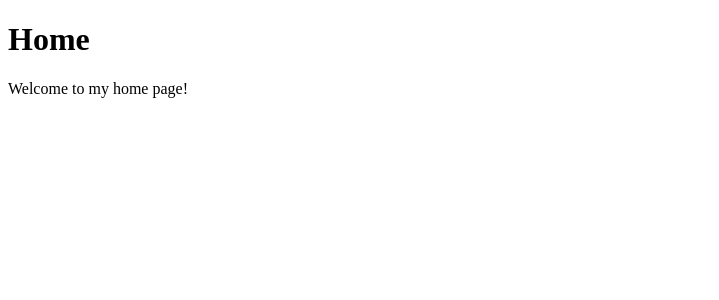
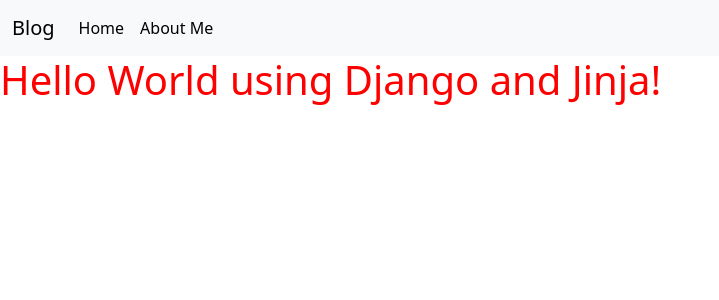
Before and after one commit to LereRentesca/blog-ch58, a Django app: page / in a window 1280 px wide. Shown: the top 300 px of the page, without its empty margins (0-719 px from the left). Run offline with Django 5.2, Linux system fonts and the light colour scheme.

Commit message:
Class #2

```diff
--- a/pages/urls.py
+++ b/pages/urls.py
@@ -1,7 +1,8 @@
 from django.urls import path
-from .views import HomePageView
+from .views import HomePageView, AboutPageView
 
 urlpatterns = [
     path('', HomePageView.as_view(), name="home"),
     path('home/', HomePageView.as_view(), name="homeTwo"),
+    path('about/', AboutPageView.as_view(), name="about"),
 ]
--- a/pages/views.py
+++ b/pages/views.py
@@ -1,5 +1,14 @@
 from django.views.generic import TemplateView
+from django.shortcuts import render
 
 # Create your views here.
+# Class-based views
 class HomePageView(TemplateView):
     template_name = "pages/home.html"
+
+class AboutPageView(TemplateView):
+    template_name = "pages/about.html"
+
+# Function-based views
+# def about_view(request):
+#     return render(request, "pages/about.html")
--- /dev/null
+++ b/static/css/home.css
@@ -0,0 +1,3 @@
+h1{
+    color:red;
+}
--- /dev/null
+++ b/templates/base.html
@@ -0,0 +1,26 @@
+{% load static %}
+<!DOCTYPE html>
+<html lang="en">
+  <head>
+    <meta charset="UTF-8" />
+    <meta name="viewport" content="width=device-width, initial-scale=1.0" />
+    <title>{% block title %}{% endblock title %}</title>
+    <link
+      href="https://cdn.jsdelivr.net/npm/bootstrap@5.3.7/dist/css/bootstrap.min.css"
+      rel="stylesheet"
+      integrity="sha384-LN+7fdVzj6u52u30Kp6M/trliBMCMKTyK833zpbD+pXdCLuTusPj697FH4R/5mcr"
+      crossorigin="anonymous"
+    />
+    {% block css %} {% endblock %}
+  </head>
+  <body>
+    {% include 'navbar.html'  %}
+    <div>{% block content %} {% endblock content %}</div>
+    <script
+      src="https://cdn.jsdelivr.net/npm/bootstrap@5.3.7/dist/js/bootstrap.bundle.min.js"
+      integrity="sha384-ndDqU0Gzau9qJ1lfW4pNLlhNTkCfHzAVBReH9diLvGRem5+R9g2FzA8ZGN954O5Q"
+      crossorigin="anonymous"
+    ></script>
+    {% block js %} {% endblock %}
+  </body>
+</html>
--- /dev/null
+++ b/templates/navbar.html
@@ -0,0 +1,32 @@
+{% load static %}
+<nav class="navbar navbar-expand-lg bg-body-tertiary">
+  <div class="container-fluid">
+    <a class="navbar-brand" href="{% url 'home' %}">Blog</a>
+    <button
+      class="navbar-toggler"
+      type="button"
+      data-bs-toggle="collapse"
+      data-bs-target="#navbarSupportedContent"
+      aria-controls="navbarSupportedContent"
+      aria-expanded="false"
+      aria-label="Toggle navigation"
+    >
+      <span class="navbar-toggler-icon"></span>
+    </button>
+    <div class="collapse navbar-collapse" id="navbarSupportedContent">
+      <ul class="navbar-nav me-auto mb-2 mb-lg-0">
+        <li class="nav-item">
+          <a
+            class="nav-link active"
+            aria-current="page"
+            href="{% url 'homeTwo' %}"
+            >Home</a
+          >
+        </li>
+        <li class="nav-item">
+          <a class="nav-link active" href="{% url 'about' %}">About Me</a>
+        </li>
+      </ul>
+    </div>
+  </div>
+</nav>
--- a/templates/pages/home.html
+++ b/templates/pages/home.html
@@ -1,12 +1,14 @@
-<!DOCTYPE html>
-<html lang="en">
-<head>
-    <meta charset="UTF-8">
-    <meta name="viewport" content="width=device-width, initial-scale=1.0">
-    <title>Document</title>
-</head>
-<body>
-    <h1>Home</h1>
-    <p>Welcome to my home page!</p>
-</body>
-</html>
+{% extends 'base.html' %}
+{% load static %}
+
+{% block title %}
+    Home
+{% endblock %}
+
+{% block css %}
+    <link rel="stylesheet" href="{% static 'css/home.css' %}">
+{% endblock %}
+
+{% block content %}
+    <h1>Hello World using Django and Jinja!</h1>
+{% endblock %}
```
Also changed, not shown: templates/pages/about.html (added, +10 -0 lines), README.md.
